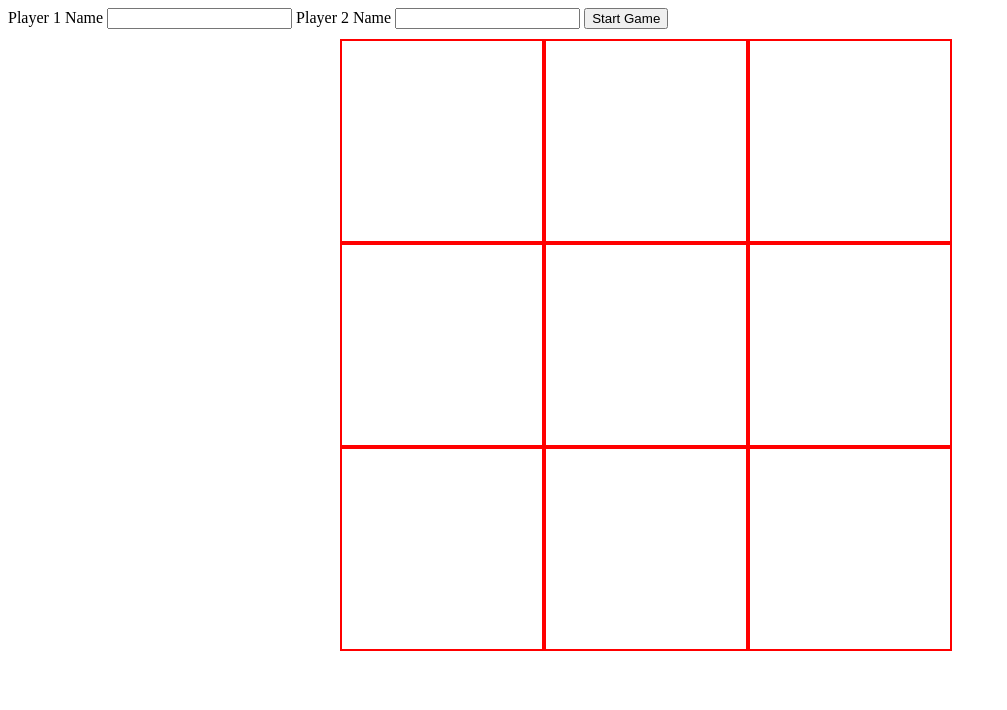
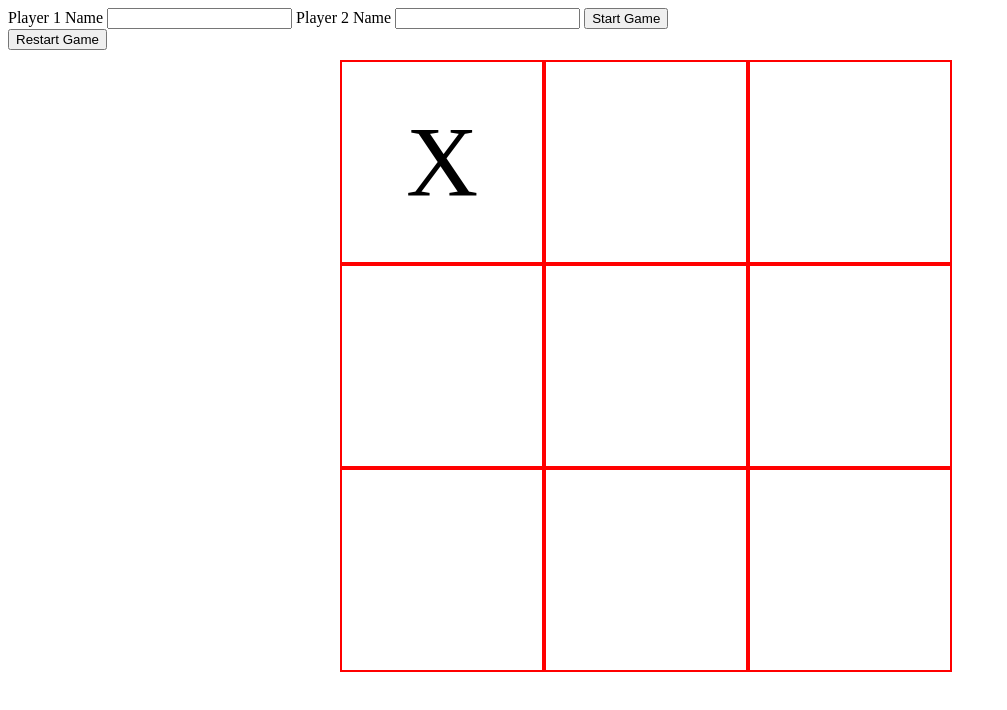
Before and after one commit to mszrsbotond/tic-tac-toe, a plain HTML site: page index.html in a window 1280 px wide. Both pictures are taken after a click on the element 442 px from the left and 141 px from the top of the page. Shown: the whole page, without its empty margins (0-1007 px from the left). Drawn offline with Linux system fonts and the light colour scheme.

Commit message:
complete redesign working DOM game without Draw checking and name and symbol picking

```diff
--- a/index.html
+++ b/index.html
@@ -17,6 +17,8 @@
         <input type="submit" id="submit" value="Start Game">
     </form>
 
+    <button class="restart">Restart Game</button>
+
     <div class="table">
         <div class="box" id="box1" data-value="1"></div>
         <div class="box" id="box2" data-value="2"></div>
--- a/script.js
+++ b/script.js
@@ -1,19 +1,114 @@
-// const Gameboard = () => {
-//     let board = [1, 2, 3, 4, 5, 6, 7, 8, 9]
+function GameBoard(p1, p2) {
+    let currentPlayer = p1
+    let board = [1, 2, 3, 4, 5, 6, 7, 8, 9]
+    let gameover = false
 
-//     function addSymbol(symbol) {
-//         while (true) {
-//             let place = Number(prompt("Place: "))
-//             place = place - 1
-//             if (Number.isInteger(board[place])) {
-//                 board[place] = symbol
-//                 break
-//             }
-//             else {
-//                 alert("Place is taken!")
-//             }
+    const boxes = document.querySelectorAll(".box")
+    function resetBoard() {
+        boxes.forEach((box) => {
+            box.textContent = ""
+            box.setAttribute("data-value",box.id.slice(3))
+        })
+        board = [1, 2, 3, 4, 5, 6, 7, 8, 9]
+    }
+    const restartButton = document.querySelector(".restart")
+    restartButton.addEventListener("click", () => {
+        resetBoard()
+    })
+
+    function breakGame() {
+        gameover = true
+    }
+
+    function winnerFound() {
+        const winPatterns = [
+            [0, 1, 2], [3, 4, 5], [6, 7, 8],
+            [0, 3, 6], [1, 4, 7], [2, 5, 8],
+            [0, 4, 8], [2, 4, 6]
+        ]
+
+        for (const pattern of winPatterns) {
+            const [a, b, c] = pattern
+            if (board[a] == board[b] && board[b] == board[c]) {
+                return true
+            }
+        }
+        return false
+    }
+
+    return {
+        setupBoard: function () {
+            boxes.forEach((box) => {
+                box.addEventListener("click", () => {
+                    if (gameover) return
+                    let pickedBox = Number(box.getAttribute("data-value")) - 1
+                    if (Number.isInteger(board[pickedBox])) {
+                        box.setAttribute("data-value", currentPlayer.symbol)
+                        box.textContent = currentPlayer.symbol
+                        board[pickedBox] = currentPlayer.symbol
+
+                        if (winnerFound()) {
+                            console.log(`${currentPlayer.symbol} WON`)
+                            breakGame()
+                        }
+                        if (currentPlayer == p1) {
+                            currentPlayer = p2
+                        }
+                        else {
+                            currentPlayer = p1
+                        }
+                    }
+                    else {
+                        alert("pick another one")
+                    }
+                })
+            })
+        },
+    }
+}
+
+function Player(name, symbol) {
+    return {
+        name: name,
+        symbol: symbol
+    }
+}
+
+const Player1 = Player("Bob", "X")
+const Player2 = Player("John", "O")
+const myBoard = GameBoard(Player1, Player2)
+myBoard.setupBoard()
+
+
+
+
+
+
+
+
+
+
+
+//     function addSymbol(symbol, place) {
+//         place = place - 1
+//         if (Number.isInteger(board[place])) {
+//             board[place] = symbol
+//         }
+//         else {
+//             alert("place is taken")
 //         }
 //     }
+
+//     function getNumber(symbol) {
+//         const boxes = document.querySelectorAll(".box")
+//         boxes.forEach((box) => {
+//             box.addEventListener("click", () => {
+//                 addSymbol(symbol, box.getAttribute("data-value"))
+//             })
+//         })
+//     }
+
+
 
 //     function showBoard() {
 //         let boardInRows = [board.slice(0, 3), board.slice(3, 6), board.slice(6, 9)]
@@ -27,7 +122,7 @@
 //     }
 
 //     return {
-//         addSymbol, showBoard, getBoard
+//         getNumber, showBoard, getBoard
 //     }
 // }
 
@@ -90,7 +185,7 @@
 
 //     while (!over) {
 //         console.log("-------------------")
-//         gameboard.addSymbol(currentp.symbol)
+//         gameboard.getNumber(currentp.symbol)
 //         gameboard.showBoard()
 //         checkWin(gameboard.getBoard())
 //         checkDraw(gameboard.getBoard())
@@ -105,12 +200,3 @@
 //         }
 //     }
 // })()
-
-
-// this will be used to get back a number and will still use the same array as database in the background just w a ui
-const boxes = document.querySelectorAll(".box")
-boxes.forEach((box) => {
-    box.addEventListener("click", () => {
-        console.log(box.getAttribute("data-value"))
-    })
-})
--- a/style.css
+++ b/style.css
@@ -1,4 +1,4 @@
-.table{
+.table {
     display: grid;
     grid-template-columns: 1fr 1fr 1fr;
     gap: 0;
@@ -12,6 +12,10 @@
     height: 200px;
     width: 200px;
     border: 2px solid red;
-     outline: none;
-    user-select: none;   margin: 0;
+    outline: none;
+    user-select: none;
+    margin: 0;
+    font-size: 100px;
+    line-height: 200px;
+    text-align: center;
 }
```
